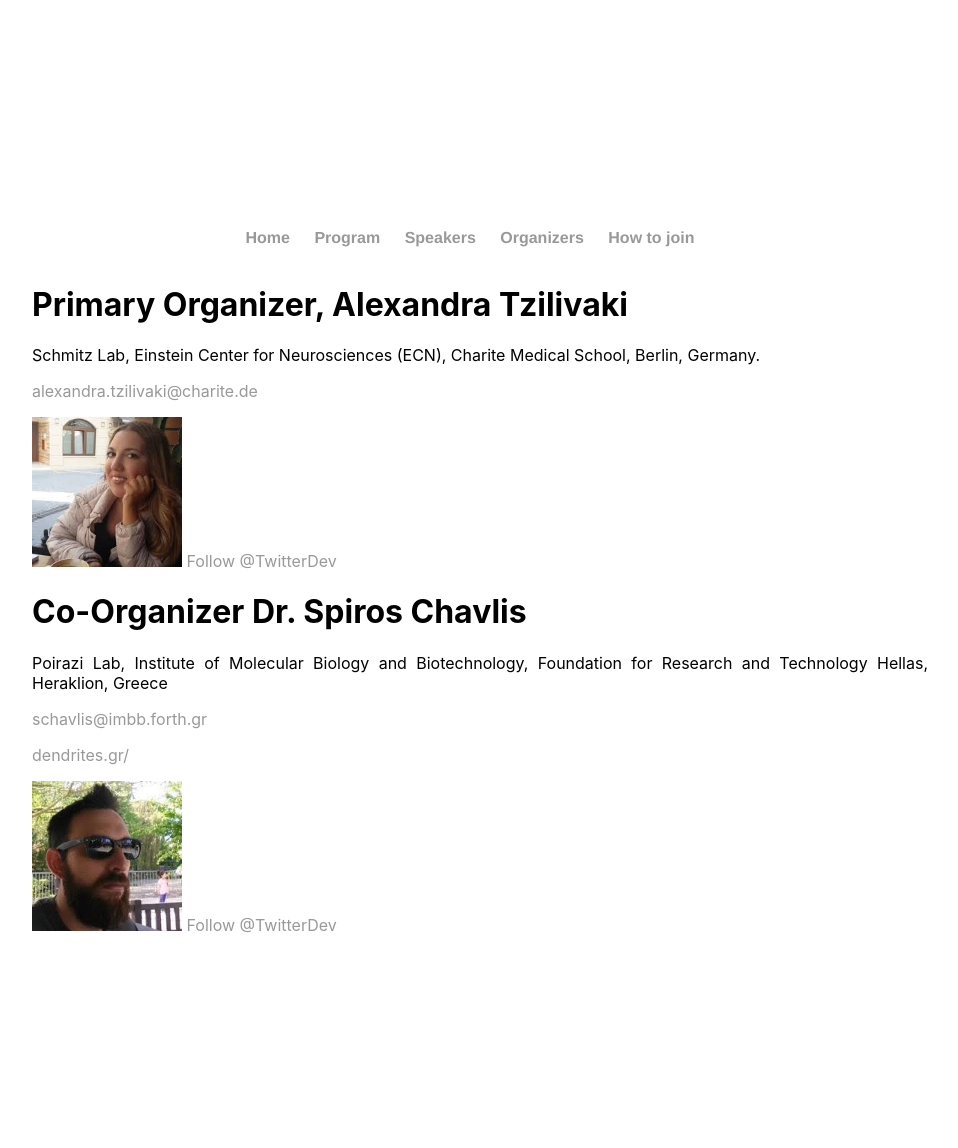
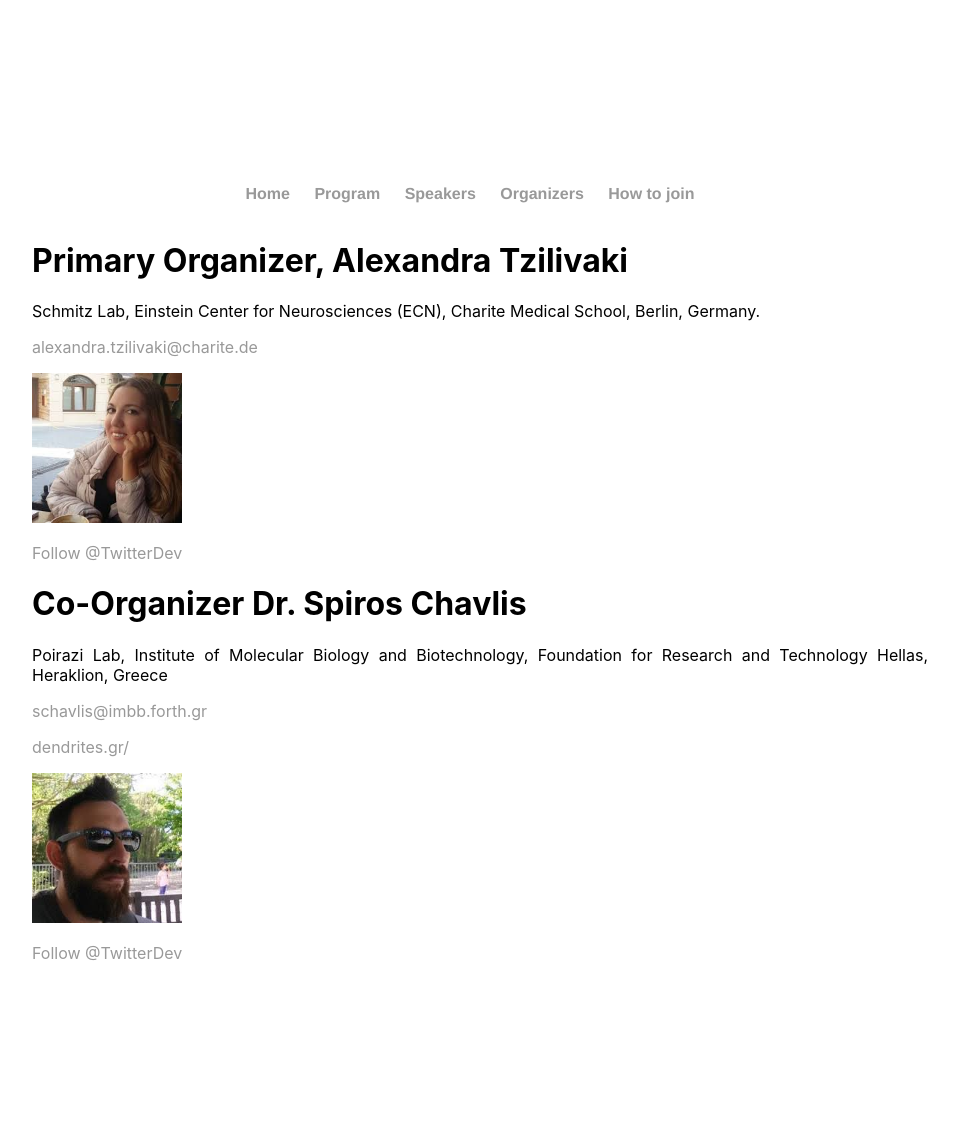
Before and after one commit to spirosChv/ocns2021interneurons, a Jekyll site: the page built from aboutus/index.html, in a window 1280 px wide. Shown: the whole page, without its empty margins (160-1118 px from the left). Built offline with Jekyll 4.4.1, drawn with Linux system fonts in a browser that asks for light colours; comment, search, counter and statistics services are not loaded.

Commit message:
Update index.html

```diff
--- a/aboutus/index.html
+++ b/aboutus/index.html
@@ -9,7 +9,10 @@
 	<p> Schmitz Lab, Einstein Center for Neurosciences (ECN), Charite Medical School, Berlin, Germany.</p>
 	<p> <a href="mailto:alexandra.tzilivaki@charite.de">alexandra.tzilivaki@charite.de</a></p>
 	<img src="../figures/tzilivaki.jpeg" alt="tzilivaki" width="150" height="150">
-	<a href="https://twitter.com/ATzilivaki" class="twitter-follow-button" data-show-count="false">Follow @TwitterDev</a><script async src="https://platform.twitter.com/widgets.js" charset="utf-8"></script>
+
+	<p><a href="https://twitter.com/ATzilivaki" class="twitter-follow-button"
+	      data-show-count="false">Follow @TwitterDev</a><script async
+	src="https://platform.twitter.com/widgets.js" charset="utf-8"></script></p>
 
 	<h1 style="fonts-size: 16px"> Co-Organizer Dr. Spiros Chavlis </h1>
 	<p> Poirazi Lab, Institute of Molecular Biology and Biotechnology, Foundation for Research and Technology Hellas,
@@ -18,7 +21,10 @@
   <p> <a href="http://www.dendrites.gr/">dendrites.gr/</a></p>
 	<img src="../figures/chavlis.jpeg" alt="chavlis" width="150" height="150">
 
-	<a href="https://twitter.com/spiros1776" class="twitter-follow-button" data-show-count="false">Follow @TwitterDev</a><script async src="https://platform.twitter.com/widgets.js" charset="utf-8"></script>
+	<p> <a href="https://twitter.com/spiros1776" class="twitter-follow-button"
+	    data-show-count="false">Follow @TwitterDev</a><script async
+		src="https://platform.twitter.com/widgets.js" charset="utf-8"></script>
+	</p>
 
 
 </div>
```
